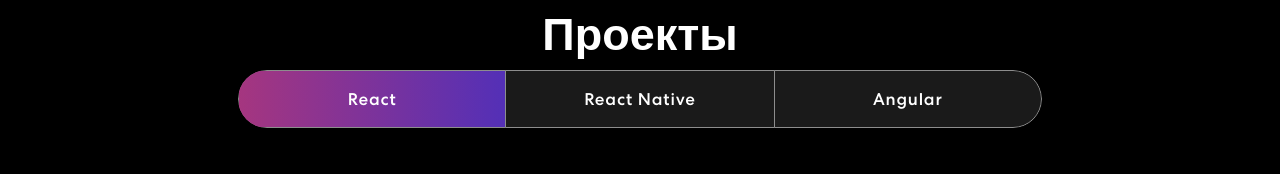
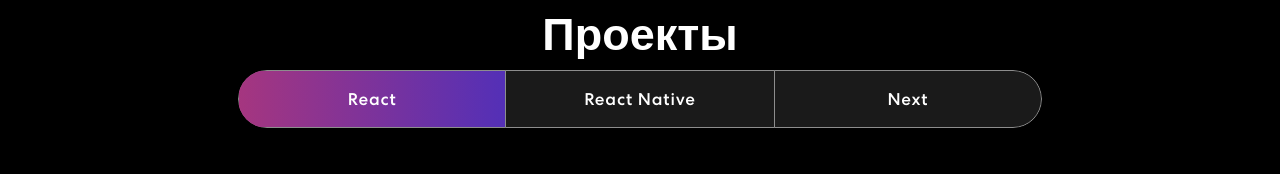
Before and after one commit to ybolat/portfolio, a React (Create React App) app: page / in a window 1280 px wide. Shown: the part 1664-1838 px from the top of the page. Built offline with nearby package versions, Linux system fonts and the light colour scheme; some icons are missing; the HTML template or start-up script is replaced by a standard one.

Commit message:
added new projects

```diff
--- a/src/components/banner/banner.component.jsx
+++ b/src/components/banner/banner.component.jsx
@@ -2,12 +2,11 @@
 import {useEffect, useState} from "react";
 import {Col, Container, Row} from "react-bootstrap";
 import myPhoto from '../../assets/img/my-photo.png';
-import {ArrowRightCircle} from 'react-bootstrap-icons';
 import {useTranslation} from "react-i18next";
 
-const period = 100;
-const wordLoopEn = ["Web Developer", "Software Engineer", "Frontend Developer"];
-const wordLoopRu = ["Вэб Разработчик", "Инженер ПО", "Фронтенд Разработчик"];
+const period = 200;
+const wordLoopEn = ["Web Developer ", "Software Engineer ", "Frontend Developer "];
+const wordLoopRu = ["Вэб Разработчик ", "Инженер ПО ", "Фронтенд Разработчик "];
 
 const Banner = () => {
 
@@ -27,10 +26,10 @@
         return () => {
             clearInterval(typeWord)
         }
-    }, [text]);
+    }, [text, typingPeriod]);
 
     const typingFunc = () => {
-        let wordLoop = [];
+        let wordLoop;
 
         if (i18n.language === 'ru') {
             wordLoop = wordLoopRu;
--- a/src/components/projects/project.component.jsx
+++ b/src/components/projects/project.component.jsx
@@ -36,15 +36,24 @@
     }
 ];
 
-const projectsAngular = [
+const projectsNext = [
     {
-        titleEn: "Unfortunately, there are no Angular projects yet.",
-        titleRu: "К сожелению пока нет проектов на Angular",
-        stack: "Angular",
-        descriptionEn: "Unfortunately, there are no Angular projects yet.",
-        descriptionRu: "К сожелению пока нет проектов на Angular",
-        gitHubLink: "https://github.com/ybolat/",
-        visitLink: "https://github.com/ybolat/"
+        titleEn: "Anime list",
+        titleRu: "Anime list",
+        stack: "Next 14, TailwindCss, Framer Motion, Server Action, Typescript",
+        descriptionEn: "List of the most popular anime. Here you can see anime rating, number of series and type of anime.",
+        descriptionRu: "Список самых популярных аниме. Тут вы сможете посмотреть рейтинг аниме, количество серии и тип аниме.",
+        gitHubLink: "https://github.com/ybolat/next-anime-list",
+        visitLink: "https://next-anime-list-ybolat.vercel.app/"
+    },
+    {
+        titleEn: "Quiz platform",
+        titleRu: "Платфлома для экзаминов",
+        stack: "Next 13, MUI, Mobx, Typescript",
+        descriptionEn: "Exam platform. There are different types of questions such as: open ended question, 1 answer question, 1 or more correct answer question, audio answer question, video answer question, photo answer question.",
+        descriptionRu: "Платформа для сдачи экзамена. Есть разные виды вопросов такие как: открытый вопрос, вопрос с 1 ответом, вопрос с 1 или более правильным ответом, вопрос с аудио ответом, вопрос с видео ответом, вопрос с фото ответом",
+        gitHubLink: "https://github.com/ybolat/SOBES-task",
+        visitLink: "https://sobes-task-two.vercel.app/"
     }
 ];
 
@@ -61,8 +70,8 @@
     },
     {
         eventKey: "third",
-        skill: "Angular",
-        disabled: true
+        skill: "Next",
+        disabled: false
     }
 ]
 
@@ -101,8 +110,8 @@
                                 </Tab.Pane>
                                 <Tab.Pane eventKey={"third"}>
                                     <Row>
-                                        {projectsAngular.map((project, index) => <ProjectCard key={index}
-                                                                                              project={project}/>)}
+                                        {projectsNext.map((project, index) => <ProjectCard key={index}
+                                                                                           project={project}/>)}
                                     </Row>
                                 </Tab.Pane>
                             </Tab.Content>
--- a/src/components/social-icon/social-icon.component.jsx
+++ b/src/components/social-icon/social-icon.component.jsx
@@ -6,8 +6,8 @@
 
     return (
         <div className="social-icon">
-            <a href="https://github.com/ybolat" target={"_blank"}><img src={githubIcon} alt=""/></a>
-            <a href="https://www.linkedin.com/in/ерасыл-болат-a75338241/" target={"_blank"}><img src={linkedinIcon} alt=""/></a>
+            <a href="https://github.com/ybolat" target={"_blank"} rel="noreferrer"><img src={githubIcon} alt=""/></a>
+            <a href="https://www.linkedin.com/in/ерасыл-болат-a75338241/" target={"_blank"} rel="noreferrer"><img src={linkedinIcon} alt=""/></a>
         </div>
     );
 }
```
